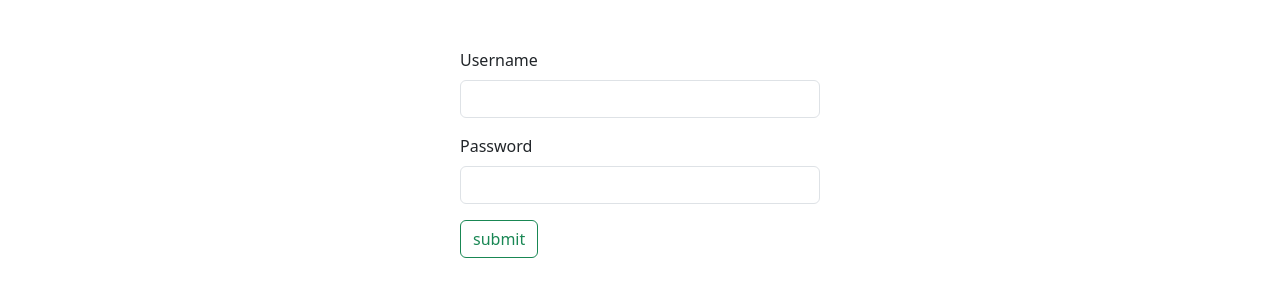
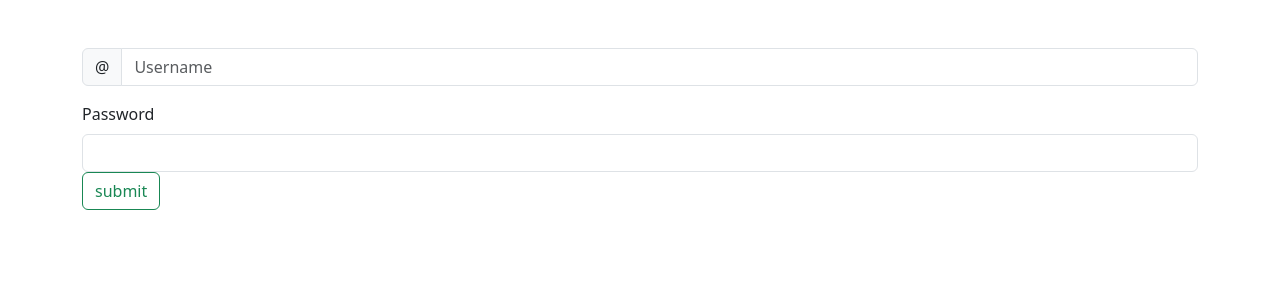
Before and after one commit to Jeevananthan-S/LOGIN_TeamProject, an Angular app: page / in a window 1280 px wide. Shown: the top 300 px of the page. Built offline with nearby package versions, Linux system fonts and the light colour scheme.

Commit message:
Revert "Merge branch 'DEV' of https://github.com/Jeevananthan-S/LOGIN_TeamProject into DEV"
This reverts commit 9b2d7e22ebaf69bdeadcb2a0967e167aa42be0ce, reversing
changes made to 423d93d8e3c00e7702e05dddea04ee1e68687678.

```diff
--- a/src/app/app.component.html
+++ b/src/app/app.component.html
@@ -1,17 +1,19 @@
 <!-- **********************Jeeva 11/07/2023 Create html file - separated works accordingly***************************** -->
-<section class="container my-5" style="width: 30%;">
+<section class="container my-5">
 
-  <div class="username my-3">
+  <div class="username">
     <!-- Jeeva 11/07/2023 Create username input tag -->
-      <label for="inputPassword5" class="form-label">Username</label>
-      <input type="text" class="form-control" placeholder="" aria-label="Username">
+    <div class="input-group mb-3">
+      <span class="input-group-text" id="basic-addon1">@</span>
+      <input type="text" class="form-control" placeholder="Username" aria-label="Username">
+    </div>
 
   </div>
 
 
-  <div class="password my-3">
+  <div class="password">
     <label for="inputPassword5" class="form-label">Password</label>
-    <input type="password" id="inputPassword5" class="form-control" aria-labelledby="passwordHelpBlock">
+<input type="password" id="inputPassword5" class="form-control" aria-labelledby="passwordHelpBlock">
 
 
   </div>
```
